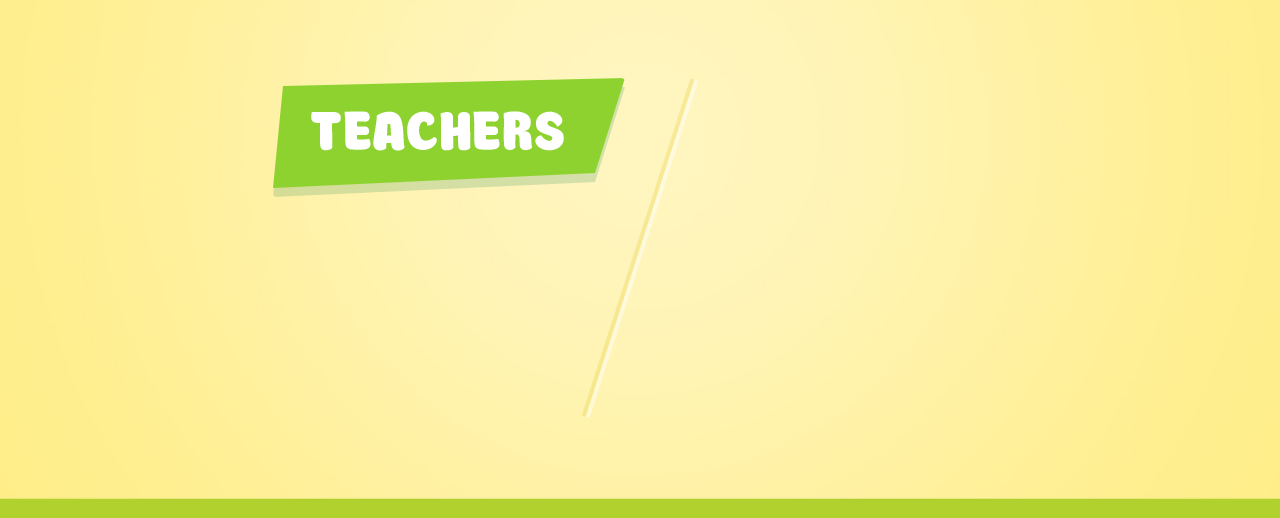
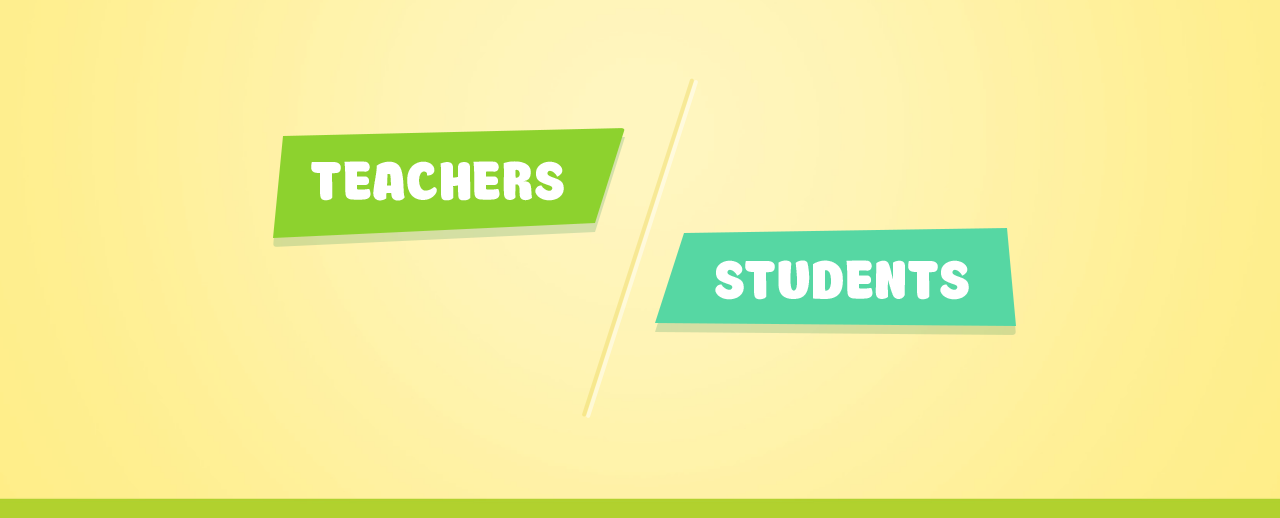
Before and after one commit to stackflow/readysetspell, a plain HTML site: page index.html in a window 1280 px wide. Shown: the part 282-800 px from the top of the page. Drawn offline with Linux system fonts and the light colour scheme.

Commit message:
btn-students

```diff
--- a/css/index.css
+++ b/css/index.css
@@ -19,14 +19,24 @@ html, body {
     background-position: center center;
 }
 
-.btn-teachers, .btn-students {
+.btn-teachers, .btn-teachers:hover, .btn-students, .btn-students:hover {
     color: rgba(0, 0, 0, 0);
 }
 
 .btn-teachers {
+    margin-top: 50px;
     min-height: 119px;
     min-width: 352px;
     background-image: url(../images/btn-teachers.png);
     background-position: center center;
     background-repeat: no-repeat;
 }
+
+.btn-students {
+    margin-top: 150px;
+    min-height: 107px;
+    min-width: 361px;
+    background-image: url(../images/btn-students.png);
+    background-position: center center;
+    background-repeat: no-repeat;
+}
--- a/index.html
+++ b/index.html
@@ -16,7 +16,7 @@
     <div class="container">
         <div class="row choice-buttons">
             <div class="col-sm-6 text-right">
-                <a class="btn btn-teachers">TEACHERS</a>
+                <a href="#" class="btn btn-teachers">TEACHERS</a>
             </div>
             <div class="col-sm-6">
                 <a class="btn btn-students">STUDENTS</a>
```
